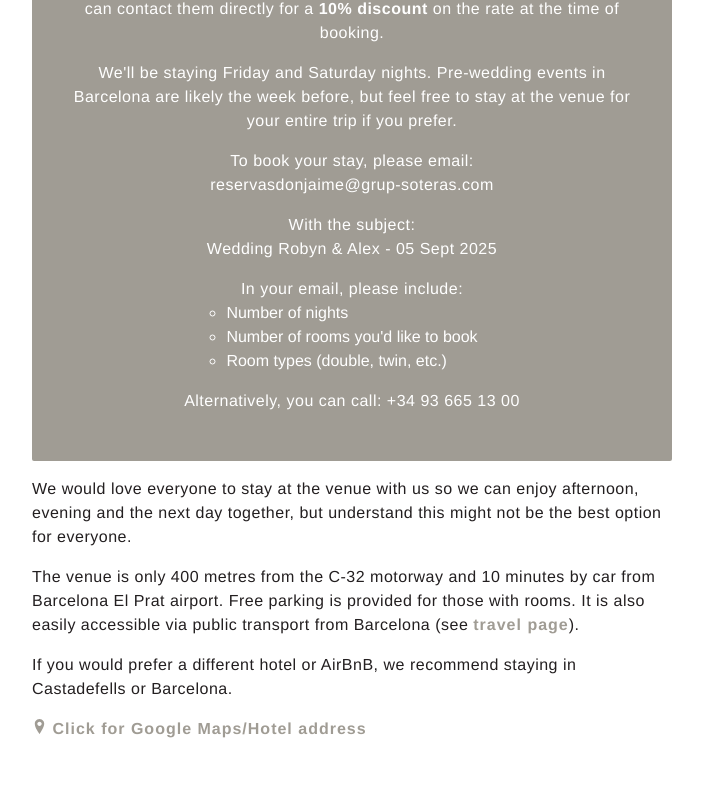
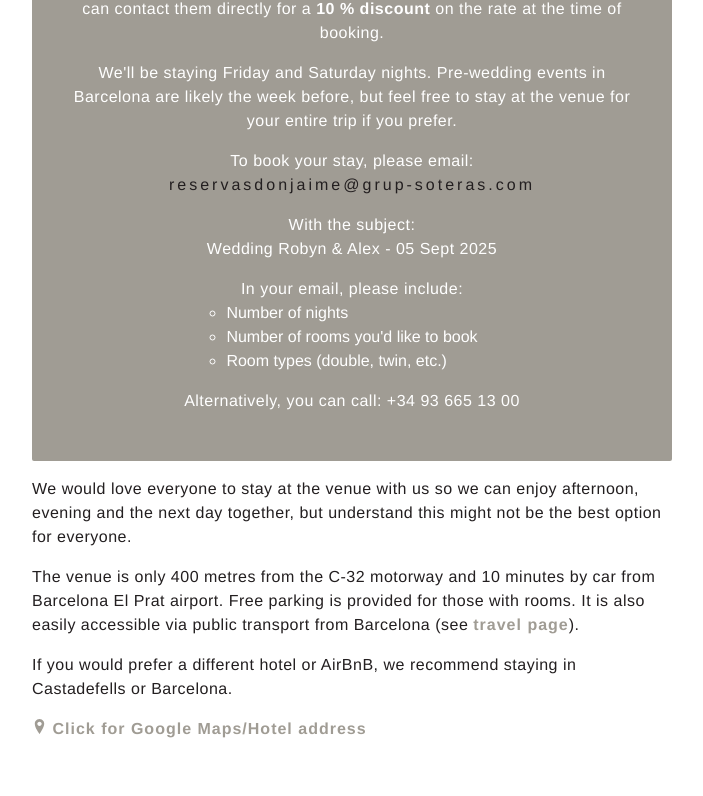
Before and after one commit to 11ac11/wedding-app, a Next.js app: page /accomodation in a window 1280 px wide. Shown: the part 1059-1855 px from the top of the page, without its empty margins (288-991 px from the left). Built offline with nearby package versions, Linux system fonts and the light colour scheme; a web font is replaced by a local one.

Commit message:
updated hotel email with mailto link

```diff
--- a/app/accomodation/contactBox.js
+++ b/app/accomodation/contactBox.js
@@ -45,21 +45,23 @@ const List = styled.ul`
 export const ContactBox = () => {
   const venueEmail = 'reservasdonjaime@grup-soteras.com';
   const weddingSubject = 'Wedding Robyn & Alex - 05 Sept 2025';
+  const encodedSubject = encodeURIComponent(weddingSubject);
+  const mailtoLink = `mailto:${venueEmail}?subject=${encodedSubject}`;
 
   return (
     <Container>
       <p>
         {`If you are interested in getting accommodation at the wedding venue,
-        you can contact them directly for a `}<Bold>{`10% discount`}</Bold>{` on the
+    you can contact them directly for a `}<Bold>{`10 % discount`}</Bold>{` on the
         rate at the time of booking.`}
       </p>
       <p>
         {`We'll be staying Friday and Saturday nights. Pre-wedding events in Barcelona are likely the week before, but feel free to stay at the venue for your entire trip if you prefer.`}
-      </p>
+      </p >
       <ContactInfo>
         {`To book your stay, please email:`}
       </ContactInfo>
-      <ContactInfoBold>{venueEmail}</ContactInfoBold>
+      <ContactInfoBold><a href={mailtoLink}>{venueEmail}</a></ContactInfoBold>
       <ContactInfo>
         {`With the subject:`}
       </ContactInfo>
@@ -75,6 +77,6 @@ export const ContactBox = () => {
       <p>
         {`Alternatively, you can call: +34 93 665 13 00`}
       </p>
-    </Container>
+    </Container >
   );
 };
```
